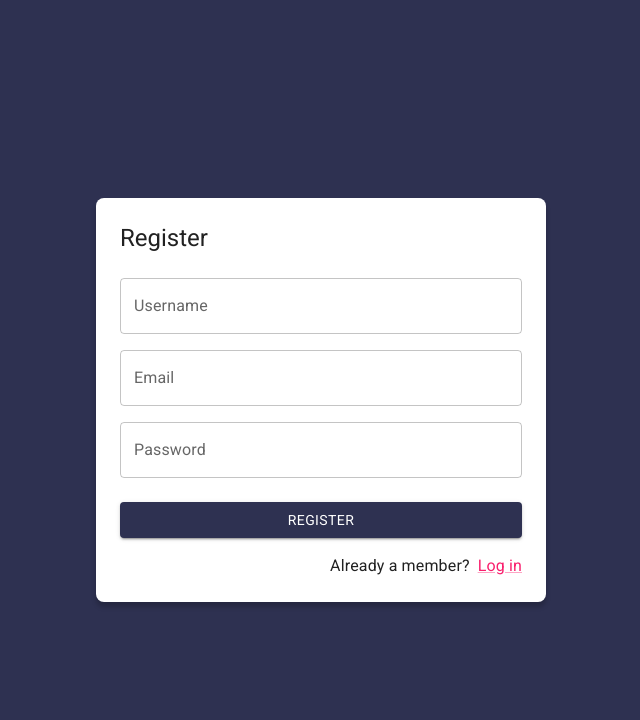
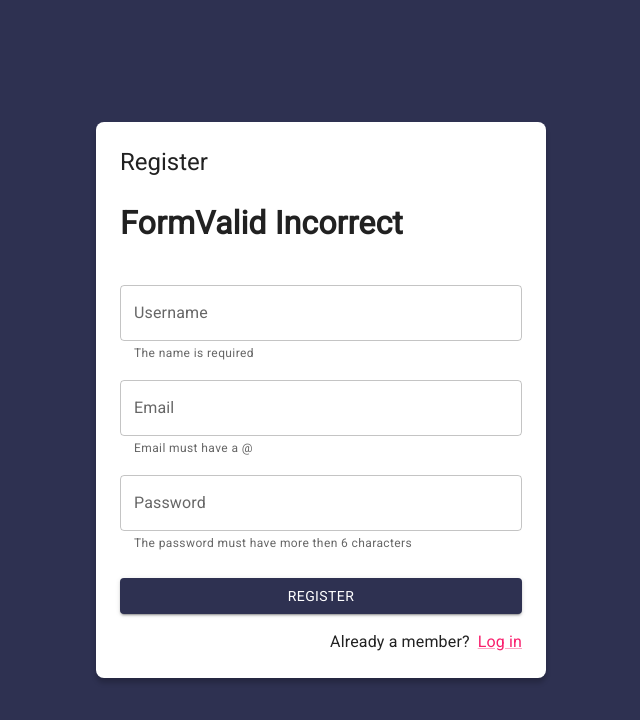
Before and after one commit to InnaIazovskaia/journal-app, a React (Vite) app: page /auth/register in a window 1280 px wide. Shown: the top 720 px of the page, without its empty margins (319-959 px from the left). Built offline with nearby package versions, Linux system fonts and the light colour scheme; no server answers.

Commit message:
Implement form validation in RegisterPage

```diff
--- a/src/auth/pages/RegisterPage.tsx
+++ b/src/auth/pages/RegisterPage.tsx
@@ -1,10 +1,41 @@
 import { Link as RouterLink } from "react-router-dom";
 import { Button, Grid, Link, TextField, Typography } from "@mui/material";
 import { AuthLayout } from "../layout/AuthLayout";
+import { useForm } from "../../hooks";
+import { UserRegisterData } from "../../types";
+import { formValidations } from "../../hooks/formValidations";
+import { useState } from "react";
 
-export const RegisterPage = (): JSX.Element => (
+export const RegisterPage = (): JSX.Element => {
+  const initialRegisterState: UserRegisterData = {
+    email: "",
+    password: "",
+    displayName: "",
+  };
+
+  const [formSubmited, setFormSubmited] = useState(false);
+
+  const {
+    formState,
+    displayName,
+    email,
+    password,
+    onInputChange,
+    isFormValid,
+    displayNameValidation,
+    emailValidation,
+    passwordValidation,
+  } = useForm(initialRegisterState, formValidations);
+
+  const onSubmit = async (event: React.FormEvent<HTMLFormElement>) => {
+    event.preventDefault();
+    setFormSubmited(true);
+  };
+
+  return (
     <AuthLayout title="Register">
-    <form>
+      <h1>FormValid {isFormValid ? "Valid" : "Incorrect"}</h1>
+      <form onSubmit={onSubmit}>
         <Grid container>
           <Grid item xs={12} sx={{ mt: 2 }}>
             <TextField
@@ -12,6 +43,11 @@ export const RegisterPage = (): JSX.Element => (
               type="text"
               placeholder="Username"
               fullWidth
+              name="displayName"
+              value={displayName}
+              onChange={onInputChange}
+              error={Boolean(displayNameValidation) && formSubmited}
+              helperText={displayNameValidation}
             />
           </Grid>
           <Grid item xs={12} sx={{ mt: 2 }}>
@@ -20,6 +56,11 @@ export const RegisterPage = (): JSX.Element => (
               type="email"
               placeholder="email@googl.com"
               fullWidth
+              name="email"
+              value={email}
+              onChange={onInputChange}
+              error={Boolean(emailValidation) && formSubmited}
+              helperText={emailValidation}
             />
           </Grid>
           <Grid item xs={12} sx={{ mt: 2 }}>
@@ -28,12 +69,17 @@ export const RegisterPage = (): JSX.Element => (
               type="password"
               placeholder="Password"
               fullWidth
+              name="password"
+              value={password}
+              onChange={onInputChange}
+              error={Boolean(passwordValidation) && formSubmited}
+              helperText={passwordValidation}
             />
           </Grid>
 
           <Grid container spacing={2} sx={{ mb: 2, mt: 1 }}>
             <Grid item xs={12}>
-            <Button variant="contained" fullWidth>
+              <Button type="submit" variant="contained" fullWidth>
                 Register
               </Button>
             </Grid>
@@ -49,3 +95,4 @@ export const RegisterPage = (): JSX.Element => (
       </form>
     </AuthLayout>
   );
+};
```
Lines whose indentation alone changed are shown as unchanged.
